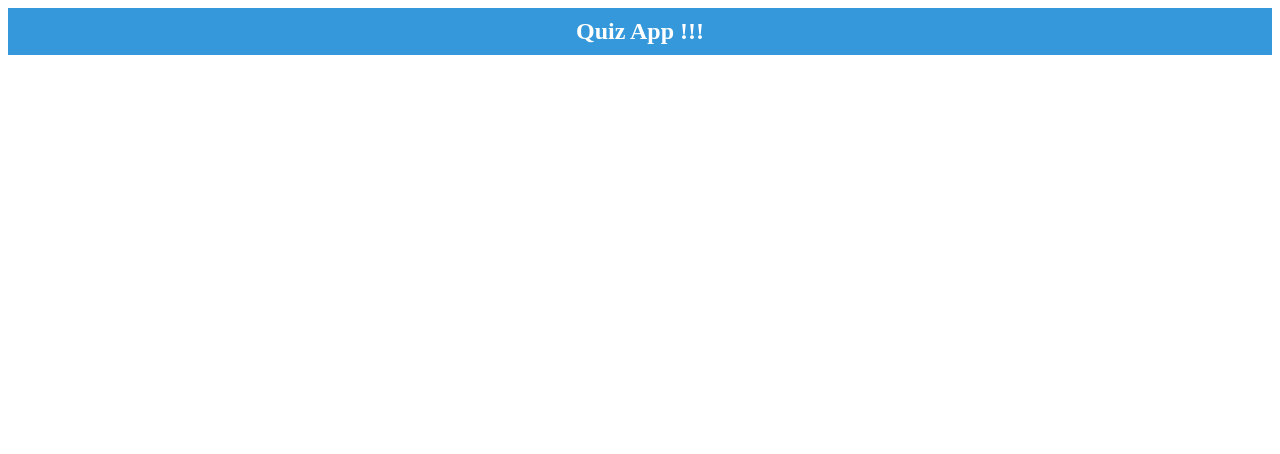
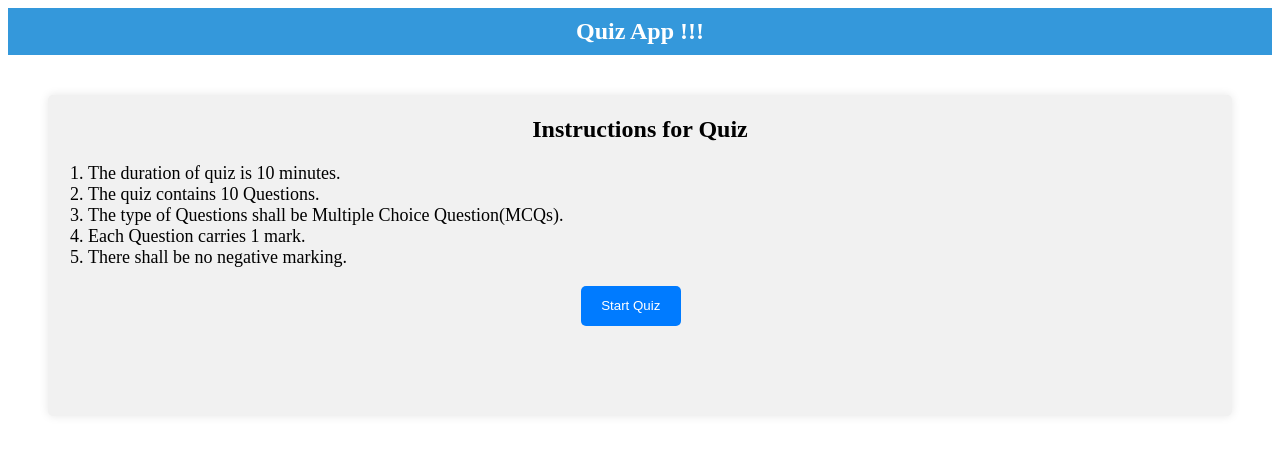
Before and after one commit to 2401shreya/quiz, a React (Create React App) app: page /instructions in a window 1280 px wide. Before the commit this address had no page. Shown: the top 454 px of the page. Built offline with nearby package versions, Linux system fonts and the light colour scheme.

Commit message:
instructions

```diff
--- a/src/App.js
+++ b/src/App.js
@@ -1,4 +1,5 @@
 import Header from "./component/header";
+import Instructions from "./component/instructions";
 import Login from "./component/loginpage";
 import QuizPage from "./component/quizpage";
 import RegistrationForm from "./component/registration";
@@ -13,6 +14,7 @@ function App() {
       <Route path="/register" element={<RegistrationForm/>}/>
       <Route path="/" element={<Login/>}/>
       <Route path="/quizpage" element={<QuizPage />} />
+      <Route path="/instructions" element={<Instructions />} />
     </Routes>
 
     </BrowserRouter>
--- a/src/component/header/style.js
+++ b/src/component/header/style.js
@@ -11,6 +11,7 @@ const Wrapper = styled.section`
     justify-content: center;
     align-items: center;
     min-height: 2vh;
+
   }
 
   div {
--- /dev/null
+++ b/src/component/instructions/index.jsx
@@ -0,0 +1,24 @@
+import React from 'react'
+import Wrapper from './style'
+
+const Instructions = () => {
+  return (
+    <Wrapper>
+      <><section>
+      <div class="first">
+        <h2>Instructions for Quiz</h2>
+        <ol>
+          <li>The duration of quiz is 10 minutes.</li>
+          <li>The quiz contains 10 Questions.</li>
+          <li>The type of Questions shall be Multiple Choice Question(MCQs).</li>
+          <li>Each Question carries 1 mark.</li>
+          <li>There shall be no negative marking.</li>
+        </ol>
+        <input type="button" value="Start Quiz" />
+      </div>
+      </section></>
+    </Wrapper>
+  )
+}
+
+export default Instructions
--- /dev/null
+++ b/src/component/instructions/style.js
@@ -0,0 +1,33 @@
+import { styled } from "styled-components";
+
+const Wrapper = styled.section`
+margin: 5vh;
+
+.first{
+    padding-top: 1px;
+    height: 40vh;
+    border-radius: 5px;
+    background-color:#f1f1f1;
+    box-shadow: 0 0 10px rgba(0, 0, 0, 0.1);
+    }
+.first h2{
+    text-align: center;
+
+}
+.first ol{
+    font-size: 18px;
+}
+.first input[type=button]{
+    margin-left: 45%;
+    width: 100px;
+    height: 40px;
+    background-color: #007bff;
+    color: white;
+    border-radius: 5px;
+    border: 0.5px;
+}
+
+
+
+`
+export default Wrapper
--- a/src/component/quizpage/style.js
+++ b/src/component/quizpage/style.js
@@ -1,10 +1,12 @@
 import { styled } from "styled-components";
 
 const Wrapper = styled.section`
-margin: 50px;
+margin: 30px 0;
+
 section {
+
     display: flex;
-    padding: 20px;
+    padding: 20px 0;
 
     div {
       text-align: center;
@@ -20,6 +22,7 @@ section {
       height: 20vh;
       font-size: 25px;
       font-weight: 550;
+      border-radius: 5px;
       &:hover{
         color: #0056b3;
 `
```
